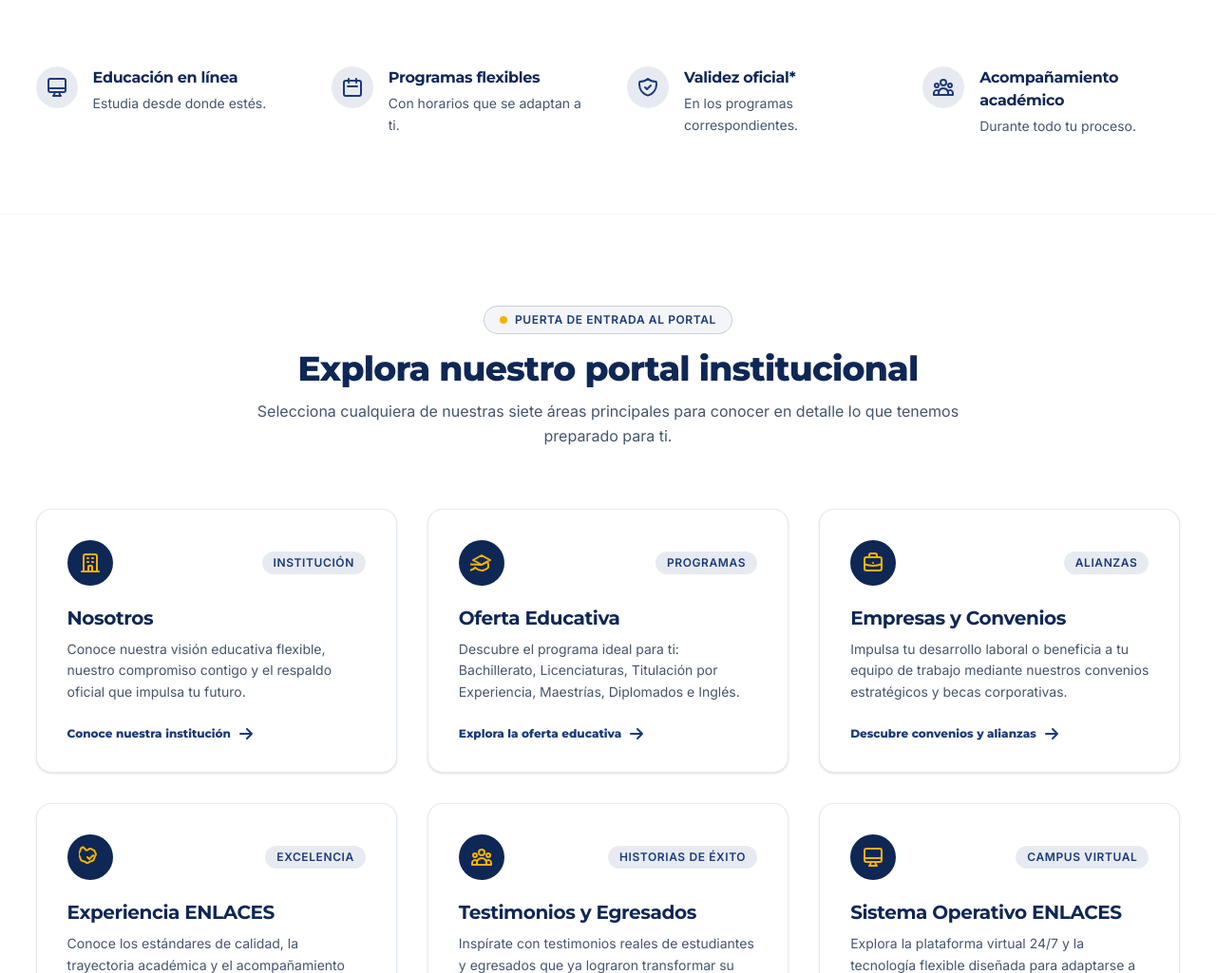
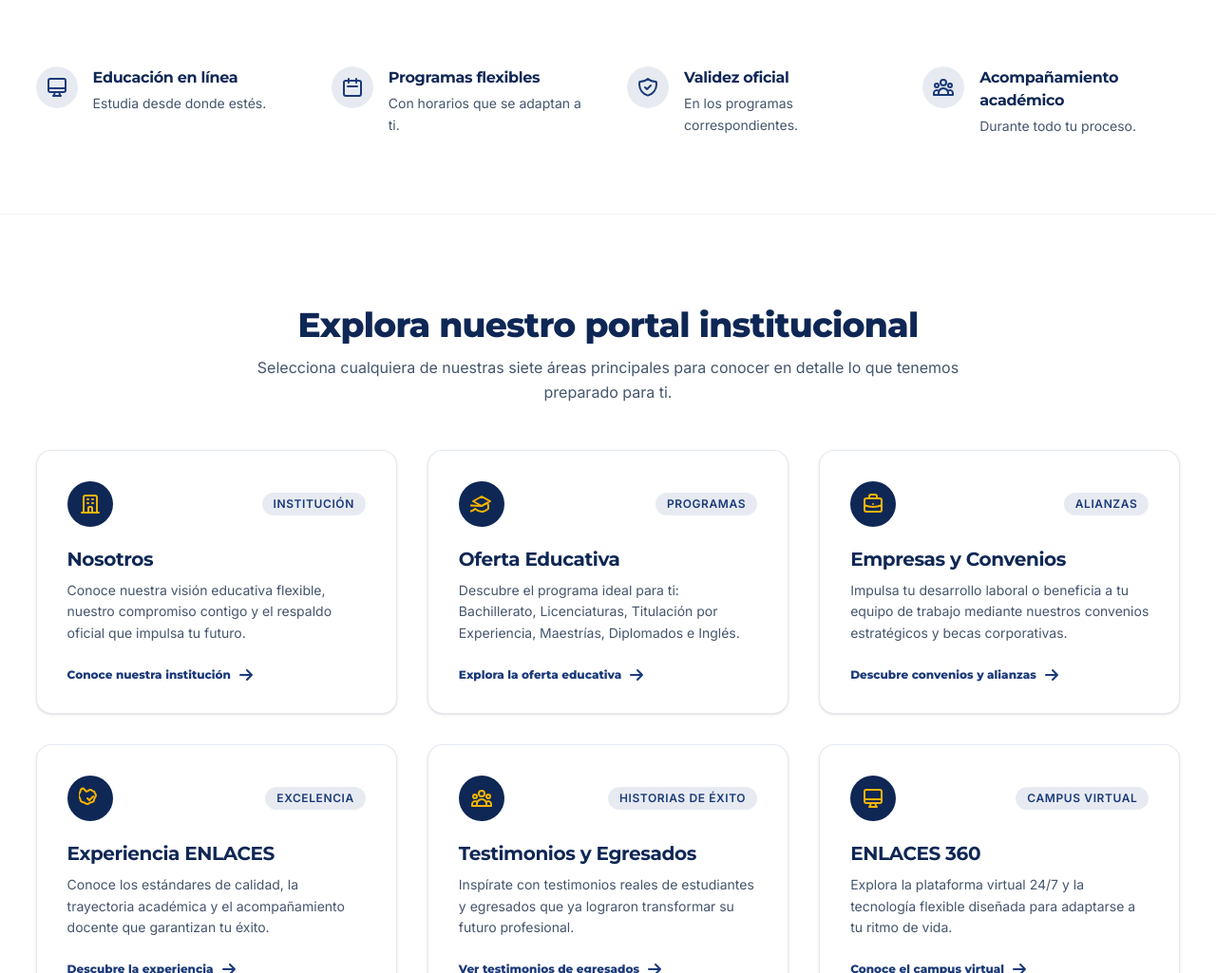
Before and after one commit to dmytro-webild/b02179c9-55a4-4431-96fc-35acbd36f5d2, a React (Vite) app: page / in a window 1280 px wide. Shown: the part 1482-2507 px from the top of the page at 95% size. Built offline with nearby package versions, Linux system fonts and the light colour scheme; grey boxes are pictures that could not be loaded.

Commit message:
Webild agent: 1. En la sección de cuatro beneficios, elimina el asterisco

```diff
--- a/src/pages/HomePage.tsx
+++ b/src/pages/HomePage.tsx
@@ -67,7 +67,7 @@ const portalSections = [
     ),
   },
   {
-    title: "Sistema Operativo ENLACES",
+    title: "ENLACES 360",
     tag: "Campus Virtual",
     description: "Explora la plataforma virtual 24/7 y la tecnología flexible diseñada para adaptarse a tu ritmo de vida.",
     href: "/sistema-operativo-enlaces",
@@ -112,7 +112,7 @@ const institutionalBenefits = [
     ),
   },
   {
-    title: "Validez oficial*",
+    title: "Validez oficial",
     subtitle: "En los programas correspondientes.",
     icon: (
       <svg className="size-6 text-[#1B3A7A]" fill="none" viewBox="0 0 24 24" stroke="currentColor" strokeWidth="2">
@@ -238,13 +238,9 @@ export default function HomePage() {
             whileInView={{ opacity: 1, y: 0 }}
             viewport={{ once: true }}
             transition={{ duration: 0.6 }}
-            className="text-center max-w-3xl mx-auto mb-14 sm:mb-16"
+            className="text-center max-w-3xl mx-auto mb-10 sm:mb-12"
           >
-            <span className="inline-flex items-center gap-2 rounded-full border border-[#1B3A7A]/20 bg-[#1B3A7A]/5 px-4 py-1.5 text-xs font-bold uppercase tracking-wider text-[#1B3A7A]">
-              <span className="size-2 rounded-full bg-[#F4B400]" />
-              Puerta de entrada al portal
-            </span>
-            <h2 className="mt-4 font-['Montserrat'] font-extrabold text-3xl sm:text-4xl text-[#0F2755]">
+            <h2 className="font-['Montserrat'] font-extrabold text-3xl sm:text-4xl text-[#0F2755]">
               Explora nuestro portal institucional
             </h2>
             <p className="mt-3 font-['Inter'] text-base text-slate-600 leading-relaxed">
```
